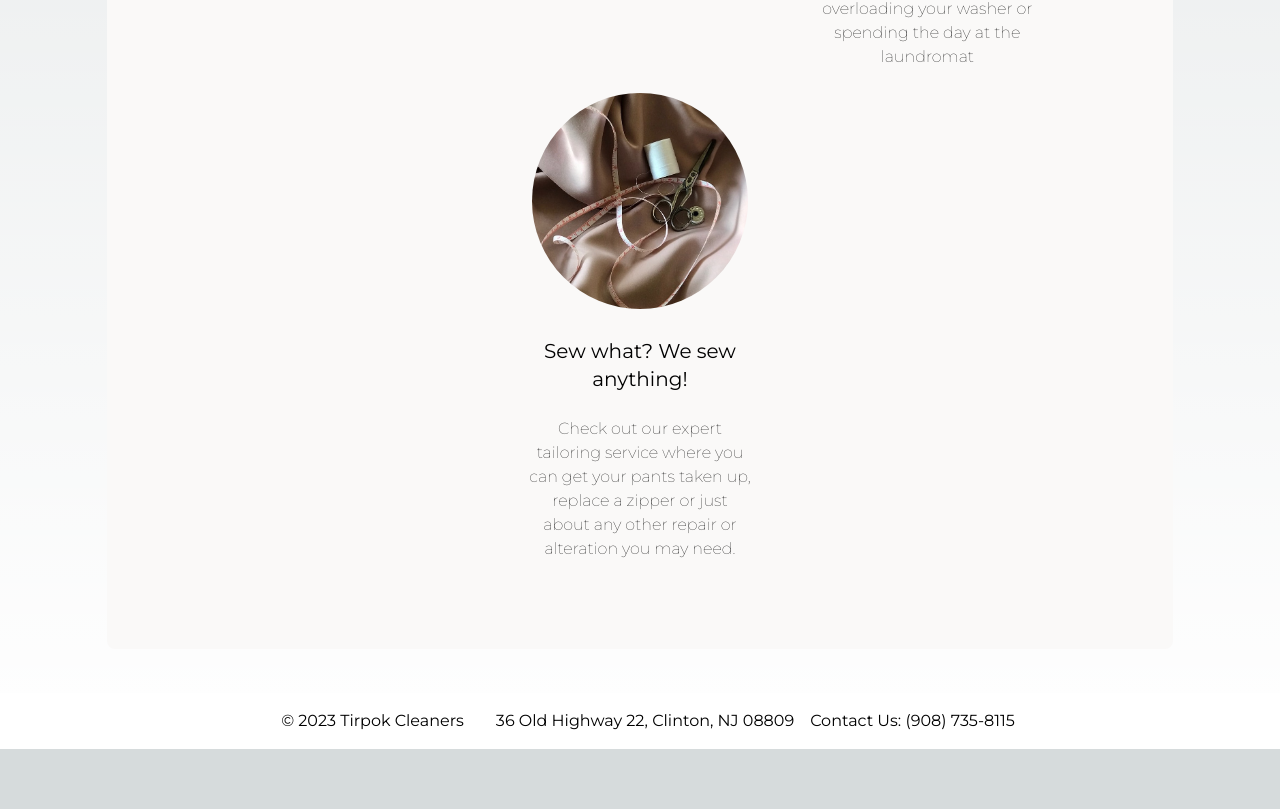
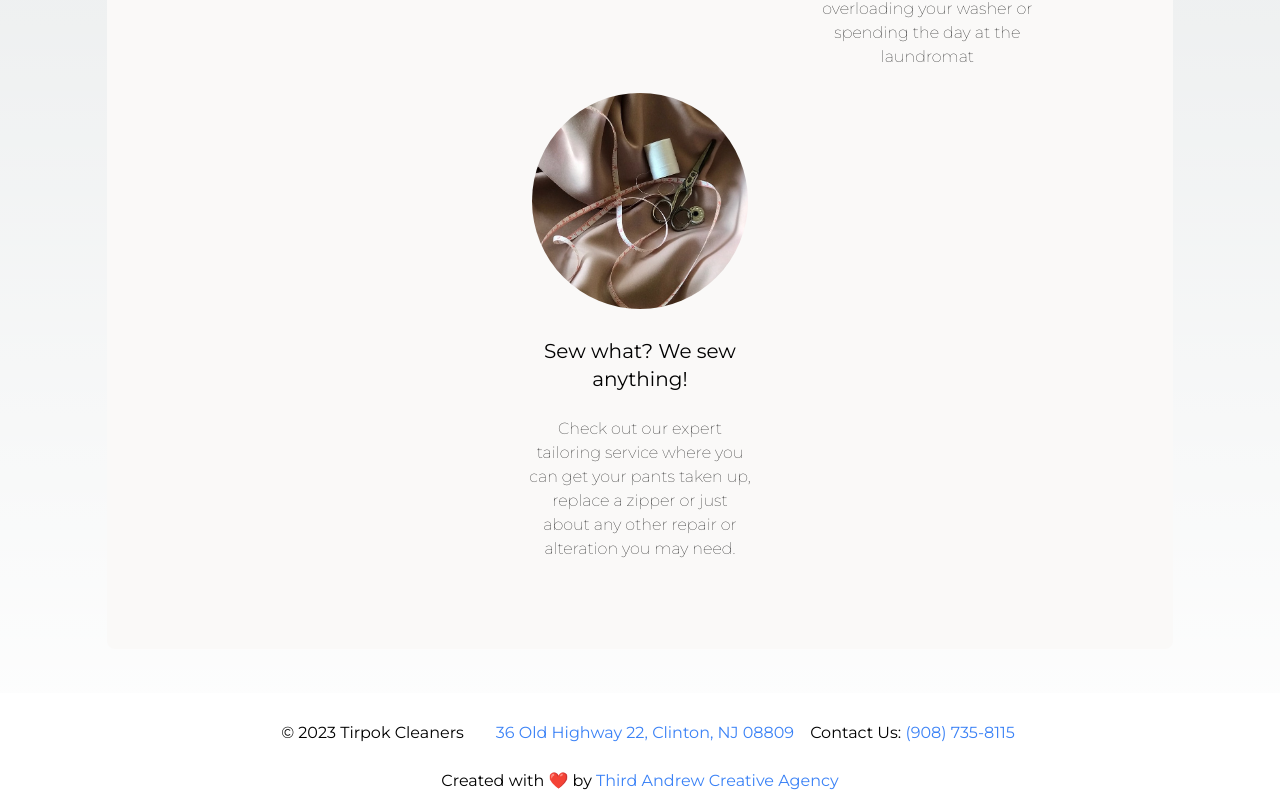
Before and after one commit to androosk/tirpokcleaners, a Next.js app: page / in a window 1280 px wide. Shown: the part 1200-2009 px from the top of the page. Before the commit the page ends 1949 px from the top, so only its background shows below. Built offline with nearby package versions, Linux system fonts and the light colour scheme.

Commit message:
footer revisions

```diff
--- a/src/components/nav-footer.tsx
+++ b/src/components/nav-footer.tsx
@@ -1,13 +1,40 @@
 const Footer: React.FC = () => {
   return (
     <footer className="bg-white bg-opacity-80 text-center p-4">
-      <div className="flex justify-center">
-        <p className="px-4">
+      <div className="flex justify-center flex-col md:flex-row">
+        <p className="px-4 py-3">
           &copy; {new Date().getFullYear()} Tirpok Cleaners
         </p>
-        <p className="px-4">36 Old Highway 22, Clinton, NJ 08809</p>
-        <p>Contact Us: (908) 735-8115</p>
+        <p className="px-4 py-3">
+          {" "}
+          <a
+            href="https://www.google.com/maps/dir/''/36+Old+Hwy.+22/data=!4m5!4m4!1m0!1m2!1m1!1s0x89c38b0ee326a699:0x88a132edbf07c800?sa=X&ved=0ahUKEwigjOeJnqvNAhVU7WMKHSPHAN4Q9RcIdjAL"
+            className="text-blue-500 hover:text-blue-700"
+            target="_blank"
+          >
+            36 Old Highway 22, Clinton, NJ 08809
+          </a>
+        </p>
+        <p className="py-3">
+          Contact Us:{" "}
+          <a
+            href="tel:9087358115"
+            className="text-blue-500 hover:text-blue-700"
+          >
+            (908) 735-8115
+          </a>
+        </p>
       </div>
+      <p className="pt-3 flex flex-col md:flex-row justify-center">
+        Created with ❤️ by&nbsp;
+        <a
+          href="https://www.thirdandrewcreative.com"
+          target="_blank"
+          className="text-blue-500 hover:text-blue-700"
+        >
+          Third Andrew Creative Agency
+        </a>
+      </p>
     </footer>
   );
 };
```
